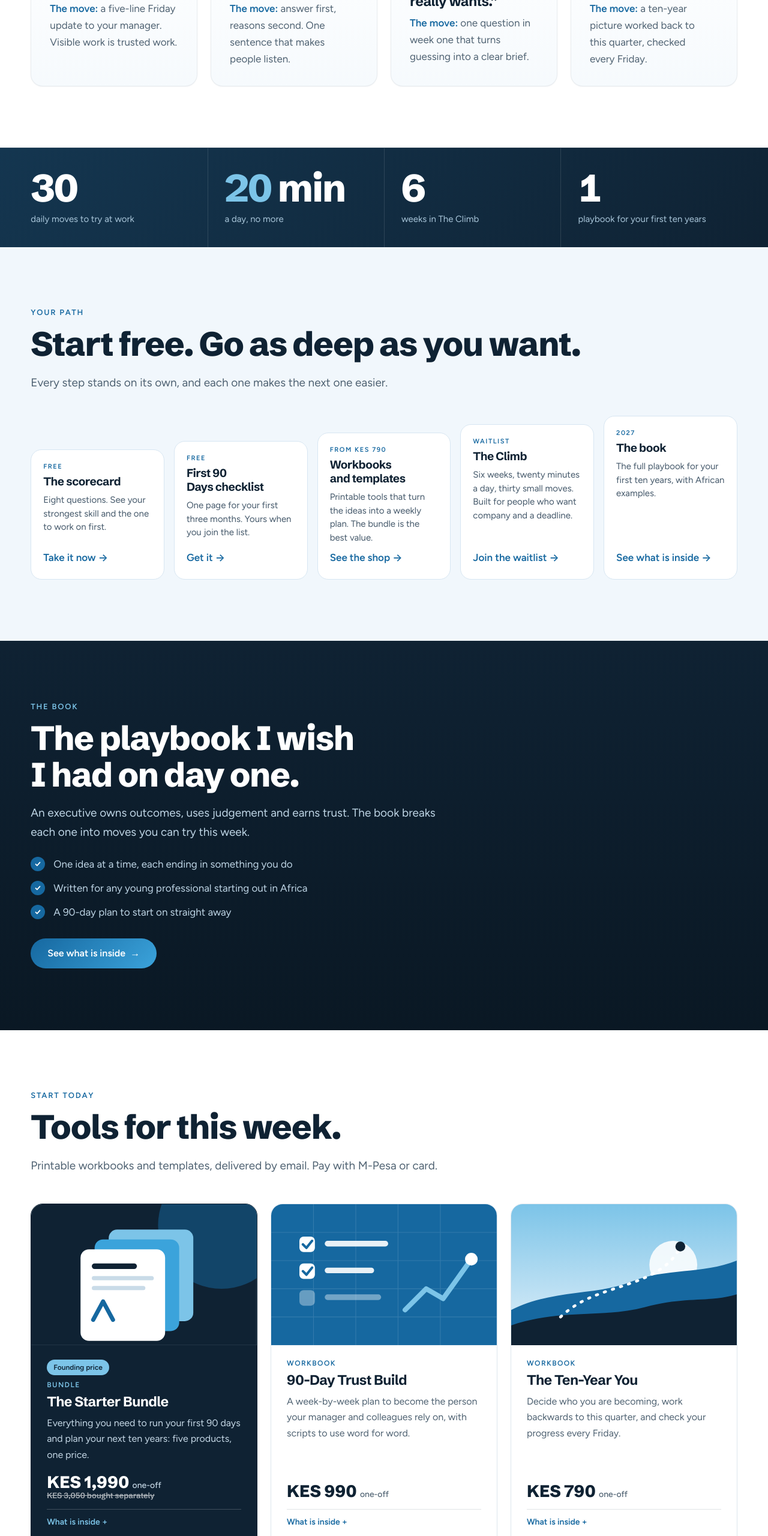
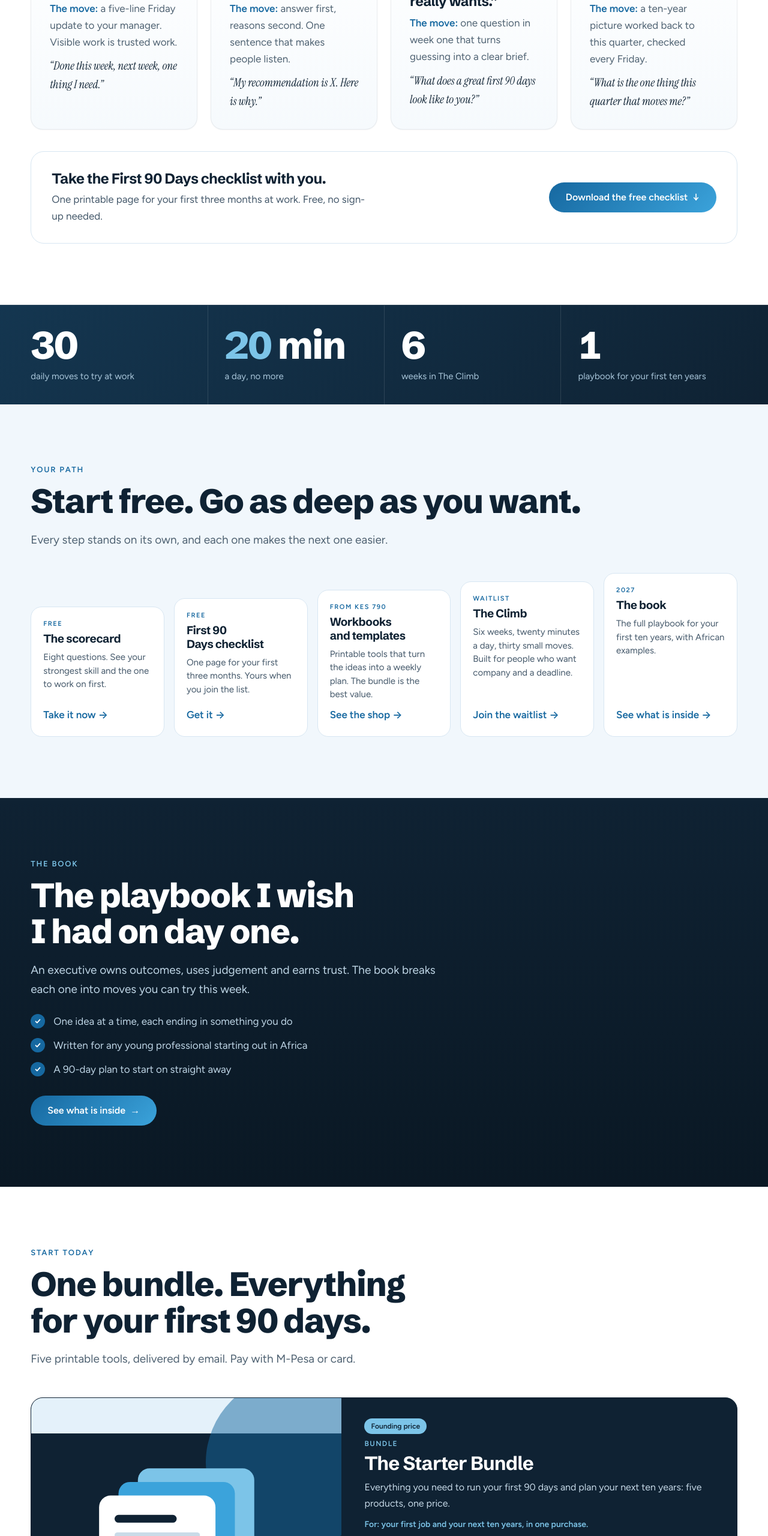
Before and after one commit to IshaqKassam/genz-executive-site, a plain HTML site: page index.html in a window 1280 px wide. Shown: the part 1900-4460 px from the top of the page at 60% size. Drawn offline with Linux system fonts and the light colour scheme.

Commit message:
Shop hero bundle layout, scorecard next-step recommendation, free checklist band, example scripts, footer and CTA cleanup
Co-Authored-By: Claude Sonnet 5.5 <noreply@anthropic.com>
Claude-Session: https://claude.ai/code/session_014x4rVgcyEPstM6ECyi4UKh

```diff
--- a/assets/scorecard.js
+++ b/assets/scorecard.js
@@ -25,6 +25,7 @@
     if(s>=21)return['Laying foundations','The basics are forming. Focus on one or two skills for the next 30 days and the gains will show.'];
     return['Getting started','This is a normal place to begin. Pick one skill, run a small experiment this week, and re-score in 30 days.'];
   }
+  function rec(k){var m={'Money habits':'Start with The Ten-Year You workbook: it turns money and career goals into a plan you check every Friday.','Learning speed':'Start with The Ten-Year You workbook, with its weekly Friday audits that turn experience into learning.','Network':'Start with the CV and LinkedIn Kit, then use its message templates to reach three new people this month.'};return m[k]||'Start with the 90-Day Trust Build workbook: week-by-week moves and scripts for '+k.toLowerCase()+'. The Starter Bundle includes it and four more tools for KES 1,990.'}
   function done(){
     var s=A.reduce(function(a,b){return a+b},0),b=band(s);
     var rank=Q.map(function(q,n){return{k:q.k,v:A[n],tip:q.tip}}).sort(function(x,y){return x.v-y.v});
@@ -33,6 +34,7 @@
     root.innerHTML='<p class="scn">Your result</p><div class="scres"><div class="big"><b>'+s+'</b><span>out of 40</span></div><div><h2 class="scq" style="margin:0 0 8px">'+b[0]+'</h2><p style="margin:0;color:#BFD6E6">'+esc(b[1])+'</p></div></div>'+
       '<div class="scbars">'+Q.map(function(q,n){return '<div><span>'+esc(q.k)+'</span><i><u style="width:'+(A[n]*20)+'%"></u></i><b>'+A[n]+'</b></div>'}).join('')+'</div>'+
       '<div class="sctip"><p class="scn" style="margin:0 0 6px">Your focus for the next 30 days: '+esc(weak.k)+'</p><p style="margin:0">'+esc(weak.tip)+'</p></div>'+
+      '<div class="sctip" style="margin-top:18px"><p class="scn" style="margin:0 0 6px">Your next step</p><p style="margin:0 0 14px">'+esc(rec(weak.k))+'</p><div class="cta"><a class="btn blue" href="shop.html">See the matching tool</a><a class="btn ghost on-dark" href="downloads/first-90-days-checklist.pdf">Free First 90 Days checklist</a></div></div>'+
       '<div class="scshare"><textarea readonly rows="4" id="scshare">'+esc(share)+'</textarea><div class="cta"><button class="btn blue" type="button" id="sccopy">Copy for LinkedIn</button><a class="btn ghost on-dark" id="scli" target="_blank" rel="noopener noreferrer" href="https://www.linkedin.com/feed/?shareActive=true&text='+encodeURIComponent(share)+'">Share on LinkedIn</a><button class="btn ghost on-dark" type="button" id="scagain">Retake</button></div></div>';
     $('#sccopy').addEventListener('click',function(){var t=$('#scshare');t.select();try{navigator.clipboard.writeText(t.value)}catch(e){document.execCommand('copy')}this.textContent='Copied'});
     $('#scagain').addEventListener('click',function(){A=[];i=0;ask()});
--- a/assets/site.js
+++ b/assets/site.js
@@ -24,21 +24,21 @@
   window.GZ_COVERS=C;
 
   var PRODS=[
-    {id:'bundle',hot:1,badge:'Founding price',k:'Bundle',t:'The Starter Bundle',p:'KES 1,990',was:'KES 3,050 bought separately',d:'Everything you need to run your first 90 days and plan your next ten years: five products, one price.',
+    {id:'bundle',hot:1,who:'For: your first job and your next ten years, in one purchase.',badge:'Founding price',k:'Bundle',t:'The Starter Bundle',p:'KES 1,990',was:'KES 3,050 bought separately',d:'Everything you need to run your first 90 days and plan your next ten years: five products, one price.',
       inside:['90-Day Trust Build workbook (KES 990)','The Ten-Year You workbook (KES 790)','One-Pager Pack: templates for memos, updates and meetings (KES 590)','Weekly Review Planner, 13 weeks (KES 490)','Built, Not Born wallpaper pack, phone and desktop (KES 190)']},
-    {id:'wb90',k:'Workbook',t:'90-Day Trust Build',p:'KES 990',d:'A week-by-week plan to become the person your manager and colleagues rely on, with scripts to use word for word.',
+    {id:'wb90',who:'For: your first 90 days in a new role.',k:'Workbook',t:'90-Day Trust Build',p:'KES 990',d:'A week-by-week plan to become the person your manager and colleagues rely on, with scripts to use word for word.',
       inside:['13 weekly spreads: focus, coaching note, scripts and a Friday review','First-week conversation guide: what to ask your manager','Stakeholder map and a "when things go wrong" page','Day 30, 60 and 90 scorecards','One worked example week']},
-    {id:'wb10',k:'Workbook',t:'The Ten-Year You',p:'KES 790',d:'Decide who you are becoming, work backwards to this quarter, and check your progress every Friday.',
+    {id:'wb10',who:'For: anyone asking where this career is heading.',k:'Workbook',t:'The Ten-Year You',p:'KES 790',d:'Decide who you are becoming, work backwards to this quarter, and check your progress every Friday.',
       inside:['Letter from yourself in ten years','Values and strengths prompts','Work-backwards tables from ten years to this quarter','12 weekly Friday audits','A one-page profile template and a commitment page']},
-    {id:'cvkit',k:'Templates',t:'CV and LinkedIn Kit',p:'KES 790',d:'Make your CV and LinkedIn profile work for you, with fill-in layouts and formulas you can copy.',
+    {id:'cvkit',who:'For: job seekers and anyone updating their profile.',k:'Templates',t:'CV and LinkedIn Kit',p:'KES 790',d:'Make your CV and LinkedIn profile work for you, with fill-in layouts and formulas you can copy.',
       inside:['Three editable CV layouts: graduate, first job, 2 to 5 years','30 before-and-after bullet rewrites','Cover letter template and examples','10 headline formulas and an About-section formula','30-day LinkedIn posting plan with 12 post prompts','Connection and referral message templates']},
-    {id:'jour',k:'Printable journal',t:'The GenZ Executive Journal',p:'KES 1,200',d:'A year of weekly prompts and a simple daily habit: pick the one thing that matters, do it, and review each Friday.',
+    {id:'jour',who:'For: building a steady weekly habit.',k:'Printable journal',t:'The GenZ Executive Journal',p:'KES 1,200',d:'A year of weekly prompts and a simple daily habit: pick the one thing that matters, do it, and review each Friday.',
       inside:['52 weekly prompts, one for every week of the year','Daily "one thing" tracker with a note on what got in the way','A weekly review: what went well, what to change, next week\u2019s move','Print at home or at a print shop']}
   ];
   var card=function(x,i){
     var u=safe((S.pay||{})[x.id]);
-    var btn=u?'<a class="btn" href="'+esc(u)+'" target="_blank" rel="noopener noreferrer">Buy now <span class="arrow">→</span></a>':'<a class="btn" href="index.html#join">Tell me when it opens <span class="arrow">→</span></a>';
-    return '<article class="prod rv d'+(i%3)+(x.hot?' hot':'')+'"><span class="cover">'+C[x.id]+'</span><div class="body">'+(x.badge?'<span class="badge">'+esc(x.badge)+'</span>':'')+'<span class="k">'+esc(x.k)+'</span><h3>'+esc(x.t)+'</h3><p>'+esc(x.d)+'</p><div class="price">'+esc(x.p)+' <small>one-off</small>'+(x.was?'<s>'+esc(x.was)+'</s>':'')+'</div>'+(x.inside?'<details class="inside"><summary>What is inside</summary><ul>'+x.inside.map(function(i){return '<li>'+esc(i)+'</li>'}).join('')+'</ul></details>':'')+btn+'</div></article>';
+    var btn=u?'<a class="btn" href="'+esc(u)+'" target="_blank" rel="noopener noreferrer">Buy now <span class="arrow">→</span></a>':'<a class="btn" href="index.html#join">Reserve my copy <span class="arrow">→</span></a>';
+    return '<article class="prod rv d'+(i%3)+(x.hot?' hot':'')+'"><span class="cover">'+C[x.id]+'</span><div class="body">'+(x.badge?'<span class="badge">'+esc(x.badge)+'</span>':'')+'<span class="k">'+esc(x.k)+'</span><h3>'+esc(x.t)+'</h3><p>'+esc(x.d)+'</p>'+(x.who?'<p class="who">'+esc(x.who)+'</p>':'')+'<div class="price">'+esc(x.p)+' <small>one-off</small>'+(x.was?'<s>'+esc(x.was)+'</s>':'')+'</div>'+(x.inside?'<details class="inside"><summary>What is inside</summary><ul>'+x.inside.map(function(i){return '<li>'+esc(i)+'</li>'}).join('')+'</ul></details>':'')+btn+'</div></article>';
   };
   var grid=$('#shopgrid');
   if(grid){var lim=+grid.getAttribute('data-limit')||PRODS.length;grid.innerHTML=PRODS.slice(0,lim).map(card).join('')}
@@ -121,3 +121,5 @@ var bk=w.querySelector('.book');if(!bk)return;
 w.addEventListener('mousemove',function(e){var r=w.getBoundingClientRect(),x=(e.clientX-r.left)/r.width-.5,y=(e.clientY-r.top)/r.height-.5;bk.style.animation='none';bk.style.transform='rotateY('+(-18+x*26)+'deg) rotateX('+(4-y*14)+'deg)'});
 w.addEventListener('mouseleave',function(){bk.style.transform='';bk.style.animation=''});
 }catch(e){}})();
+
+(function(){try{var S=window.SITE||{};if(!S.contactEmail&&!S.linkedin){var a=document.querySelector('footer .js-email');var col=a&&a.closest('.cols>div');if(col)col.style.display='none'}}catch(e){}})();
--- a/assets/style.css
+++ b/assets/style.css
@@ -409,3 +409,17 @@ h1,h2,h3{text-wrap:balance}p{text-wrap:pretty}
 .book .ttl .a{font-size:9cqw}.book .ttl .b{font-size:30cqw}.book .ttl .c{font-size:15cqw}
 .book .ttl .sub{font-size:4.8cqw}.book .by{font-size:6.6cqw}
 .statement .sub{color:#BFD6E6}
+
+/* v6 shop hero bundle + singles */
+.shop .prod.hot{grid-column:1/-1;flex-direction:row}
+.shop .prod.hot .cover{width:44%;aspect-ratio:auto;min-height:320px}
+.shop .prod.hot .body{padding:34px 38px;justify-content:center}
+.shop .prod.hot h3{font-size:32px}
+.shop:not([data-limit="1"]){grid-template-columns:repeat(4,minmax(0,1fr))}
+.prod .who{flex:0;font-size:14px;color:var(--blue);font-weight:600}
+.prod.hot .who{color:var(--sky)}
+@media(max-width:1000px){.shop:not([data-limit="1"]){grid-template-columns:repeat(2,minmax(0,1fr))}}
+@media(max-width:700px){.shop,.shop:not([data-limit="1"]){grid-template-columns:1fr}.shop .prod.hot{flex-direction:column}.shop .prod.hot .cover{width:100%;min-height:0;aspect-ratio:16/10}.shop .prod.hot .body{padding:24px 26px 28px}}
+.freeband{background:#fff;border:1px solid #D7E6F2;border-radius:22px;padding:30px 34px;display:flex;gap:28px;align-items:center;justify-content:space-between;flex-wrap:wrap;margin-top:36px}
+.freeband h3{margin:0 0 6px;font:700 24px 'Schibsted Grotesk',sans-serif;color:var(--ink)}.freeband p{margin:0;color:#44586a;max-width:560px}
+.cards .card .say{display:block;margin-top:10px;font-style:italic;font-family:'Instrument Serif',Georgia,serif;font-size:19px;color:var(--ink)}
--- a/index.html
+++ b/index.html
@@ -64,11 +64,12 @@
     <span class="kick rv">Sound familiar?</span>
     <h2 class="rv d1">Four things nobody explains, and the move that fixes each.</h2>
     <div class="cards four">
-      <article class="card rv"><span class="num">01</span><h3>&ldquo;I work hard and nobody notices.&rdquo;</h3><p><b>The move:</b> a five-line Friday update to your manager. Visible work is trusted work.</p></article>
-      <article class="card rv d1"><span class="num">02</span><h3>&ldquo;I go quiet in meetings.&rdquo;</h3><p><b>The move:</b> answer first, reasons second. One sentence that makes people listen.</p></article>
-      <article class="card rv d2"><span class="num">03</span><h3>&ldquo;I do not know what my manager really wants.&rdquo;</h3><p><b>The move:</b> one question in week one that turns guessing into a clear brief.</p></article>
-      <article class="card rv d3"><span class="num">04</span><h3>&ldquo;I want to grow but there is no map.&rdquo;</h3><p><b>The move:</b> a ten-year picture worked back to this quarter, checked every Friday.</p></article>
+      <article class="card rv"><span class="num">01</span><h3>&ldquo;I work hard and nobody notices.&rdquo;</h3><p><b>The move:</b> a five-line Friday update to your manager. Visible work is trusted work.</p><span class="say">&ldquo;Done this week, next week, one thing I need.&rdquo;</span></article>
+      <article class="card rv d1"><span class="num">02</span><h3>&ldquo;I go quiet in meetings.&rdquo;</h3><p><b>The move:</b> answer first, reasons second. One sentence that makes people listen.</p><span class="say">&ldquo;My recommendation is X. Here is why.&rdquo;</span></article>
+      <article class="card rv d2"><span class="num">03</span><h3>&ldquo;I do not know what my manager really wants.&rdquo;</h3><p><b>The move:</b> one question in week one that turns guessing into a clear brief.</p><span class="say">&ldquo;What does a great first 90 days look like to you?&rdquo;</span></article>
+      <article class="card rv d3"><span class="num">04</span><h3>&ldquo;I want to grow but there is no map.&rdquo;</h3><p><b>The move:</b> a ten-year picture worked back to this quarter, checked every Friday.</p><span class="say">&ldquo;What is the one thing this quarter that moves me?&rdquo;</span></article>
     </div>
+    <div class="freeband rv"><div><h3>Take the First 90 Days checklist with you.</h3><p>One printable page for your first three months at work. Free, no sign-up needed.</p></div><a class="btn blue" href="downloads/first-90-days-checklist.pdf">Download the free checklist <span class="arrow">&darr;</span></a></div>
   </div>
 </section>
 
@@ -111,10 +112,10 @@
 <section>
   <div class="wrap">
     <span class="kick rv">Start today</span>
-    <h2 class="rv d1">Tools for this week.</h2>
-    <p class="sub rv d2">Printable workbooks and templates, delivered by email. Pay with M-Pesa or card.</p>
-    <div class="shop" id="shopgrid" data-limit="3"></div>
-    <div class="cta" style="margin-top:34px"><a class="btn" href="shop.html">See everything in the shop <span class="arrow">&rarr;</span></a></div>
+    <h2 class="rv d1">One bundle. Everything for your first 90 days.</h2>
+    <p class="sub rv d2">Five printable tools, delivered by email. Pay with M-Pesa or card.</p>
+    <div class="shop" id="shopgrid" data-limit="1"></div>
+    <div class="cta" style="margin-top:34px"><a class="btn" href="shop.html">Or pick a single tool <span class="arrow">&rarr;</span></a></div>
   </div>
 </section>
 
@@ -126,7 +127,7 @@
       <blockquote class="rv d1">The talent was there. What was missing was guidance.</blockquote>
       <p class="rv d2">I am Ishaq Kassam, Chief Commercial Officer at FinSense Africa. I lead sales, marketing and operations and coach the people in those teams. I kept meeting brilliant young people who had never been shown how work runs. So I started the #GenZExecutive movement.</p>
       <ul class="checks rv d2"><li>Written by someone who does this job every day, not a theorist</li><li>Every example is labelled, and nothing here is invented to impress you</li><li>Your details stay private and checkout runs on a secure provider</li></ul>
-      <div class="cta rv d3" style="margin-top:26px"><a class="btn ghost" href="about.html">Read Ishaq&rsquo;s story</a><a class="btn ghost js-linkedin" href="#">Follow on LinkedIn</a></div>
+      <div class="cta rv d3" style="margin-top:26px"><a class="btn ghost" href="about.html">Read Ishaq&rsquo;s story</a></div>
     </div>
   </div>
 </section>
```
Also changed, not shown: climb.html (+1 -0 lines).
